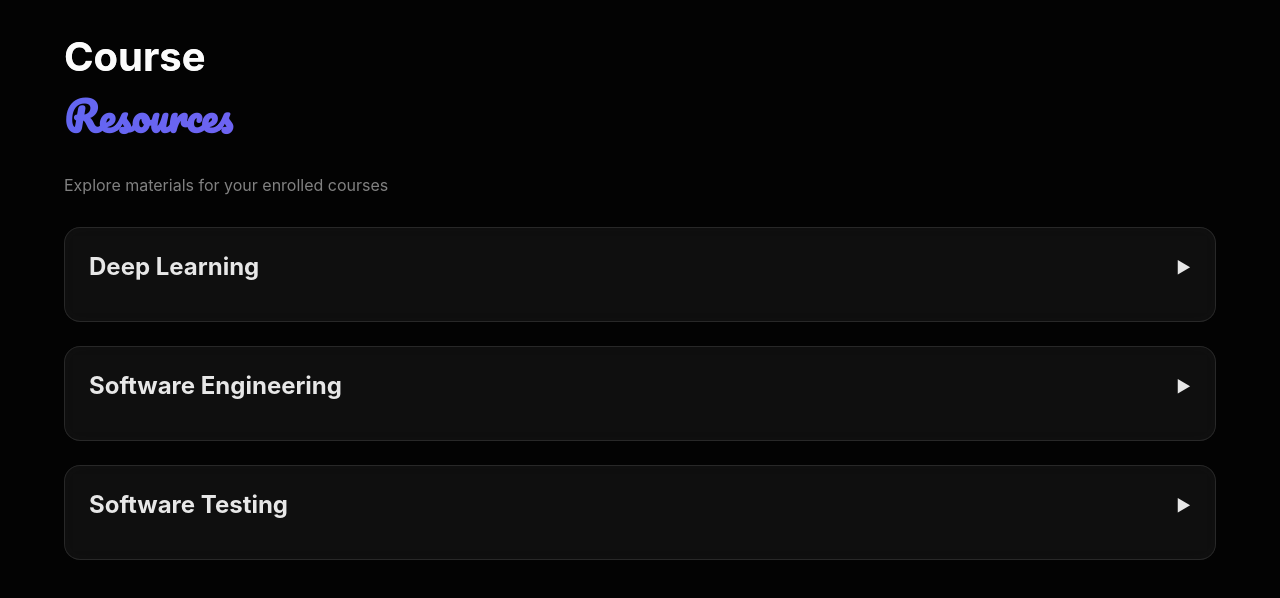
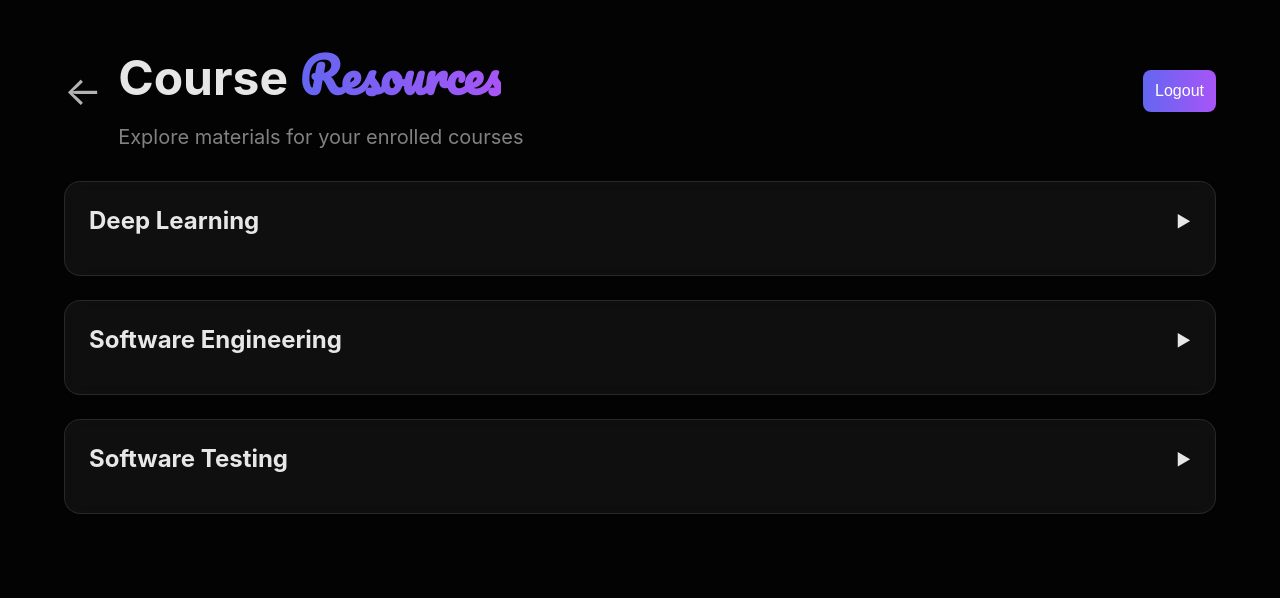
Before and after one commit to azeebneuron/soft-engg-project-jan-2025-se-Jan-31, a Vue app in the folder vue-project/: page /studentresources in a window 1280 px wide. Shown: the top 598 px of the page. Built offline with nearby package versions, Linux system fonts and the light colour scheme.

Commit message:
logout button and back to home button added

```diff
--- a/vue-project/src/views/AdminDashboard.vue
+++ b/vue-project/src/views/AdminDashboard.vue
@@ -2,13 +2,16 @@
   <div :class="isDarkMode ? 'dark-mode' : 'light-mode'" class="dashboard-container">
     <div class="dashboard-content">
       <!-- Welcome Section -->
-      <header class="dashboard-header">
+      <div class="header-content">
+        <div class="title-section">
           <h1 class="dashboard-title">
             <span class="title-regular">Welcome,</span>
             <span class="title-fancy">Admin</span>
           </h1>
           <p class="dashboard-subtitle">Manage your institution efficiently</p>
-      </header>
+        </div>
+        <button @click="logoutUser" class="primary-btn">Logout</button>
+      </div>
 
       <!-- Quick Stats -->
       <div class="stats-grid">
@@ -193,6 +196,13 @@ export default {
     }
   },
   methods: {
+    logoutUser() {
+      // Remove the authentication token
+      localStorage.removeItem("authToken");
+
+      // Redirect to sign-in page with a success message
+      this.$router.push({ path: "/signin", query: { message: "logged_out" } });
+    },
     async fetchUsers() {
       try {
         const response = await axios.get('http://127.0.0.1:3000/api/users', {
@@ -292,6 +302,26 @@ export default {
 </script>
 
 <style scoped>
+.header-content {
+  display: flex;
+  align-items: center;
+  max-width: 100%;
+  margin: auto;
+  margin-bottom: 2rem;
+}
+.title-section {
+  flex-grow: 1;
+}
+.primary-btn {
+  background-image: linear-gradient(to right, rgb(99,102,241), rgb(168,85,247));
+  color: white;
+  border-radius: 0.5rem;
+  padding: 0.75rem;
+  border: none;
+  cursor: pointer;
+  font-size: 1rem;
+  transition: opacity 0.3s ease;
+}
 .dashboard-container {
   min-height: 100vh;
   padding: 2rem 4rem;
--- a/vue-project/src/views/CourseMan.vue
+++ b/vue-project/src/views/CourseMan.vue
@@ -2,13 +2,25 @@
     <div :class="isDarkMode ? 'dark-mode' : 'light-mode'" class="dashboard-container">
       <div class="dashboard-content">
         <!-- Welcome Section -->
-        <header class="dashboard-header">
+        <div class="header-content">
+          <!-- Back to Dashboard Button -->
+          <router-link :to="isAuthenticated ? '/instructor' : '/signin'" class="back-arrow">
+            <span class="back-icon">&#8592;</span>
+          </router-link>
+
+          <!-- Title and Subtitle -->
+          <div class="title-section">
             <h1 class="dashboard-title">
               <span class="title-regular">Welcome,</span>
               <span class="title-fancy">Instructor</span>
             </h1>
             <p class="dashboard-subtitle">Manage courses and resources efficiently </p>
-        </header>
+          </div>
+
+          <!-- Right: Logout Button -->
+          <button @click="logoutUser" class="primary-btn">Logout</button>
+
+        </div>
 
         <!-- Course Management -->
         <div class="dashboard-card course-management-card">
@@ -85,6 +97,13 @@
       this.fetchCourses();
     },
     methods: {
+      logoutUser() {
+      // Remove the authentication token
+      localStorage.removeItem("authToken");
+
+      // Redirect to sign-in page with a success message
+      this.$router.push({ path: "/signin", query: { message: "logged_out" } });
+    },
       // Create a constant for the authorization token
       getAuthToken() {
         const token = localStorage.getItem('authToken');
@@ -173,11 +192,60 @@
             alert('Failed to delete resource. Please try again.');
           });
       }
+    },
+    computed: {
+      isAuthenticated() {
+        return !!localStorage.getItem('authToken'); // Checks if the auth token exists
       }
+    },
   }
 </script>
 
 <style scoped>
+  .header-content {
+    display: flex;
+    align-items: center;
+    max-width: 100%;
+    margin: auto;
+    margin-bottom: 2rem;
+    /* padding-left: 7.5rem; Add this line to align with the cards */
+  }
+
+  .back-arrow {
+    color: rgba(255, 255, 255, 0.7);
+    text-decoration: none;
+    display: flex;
+    align-items: center;
+    font-size: 2.5rem;
+    margin-right: 1rem;
+    transition: color 0.3s ease;
+  }
+
+  .back-arrow:hover {
+    color: rgba(255, 255, 255, 1);
+  }
+
+  .back-icon {
+    margin-right: 0;
+  }
+
+  .title-section {
+    flex-grow: 1;
+  }
+  .primary-btn {
+    background-image: linear-gradient(to right, rgb(99,102,241), rgb(168,85,247));
+    color: white;
+    border-radius: 0.5rem;
+    padding: 0.75rem;
+    border: none;
+    cursor: pointer;
+    font-size: 1rem;
+    transition: opacity 0.3s ease;
+  }
+
+  .primary-btn:hover {
+    opacity: 0.8;
+  }
   .dashboard-container {
     min-height: 100vh;
     padding: 2rem;
--- a/vue-project/src/views/DeadlineSection.vue
+++ b/vue-project/src/views/DeadlineSection.vue
@@ -3,7 +3,7 @@
     <!-- Header Section -->
     <div class="header-content">
       <!-- Back to Dashboard Button -->
-      <router-link to="/" class="back-arrow">
+      <router-link :to="isAuthenticated ? '/dashboard' : '/signin'" class="back-arrow">
         <span class="back-icon">&#8592;</span>
       </router-link>
 
@@ -14,6 +14,10 @@
         </h1>
         <p class="subtitle">Stay on top of your tasks and never miss a deadline</p>
       </div>
+
+      <!-- Right: Logout Button -->
+      <button @click="logoutUser" class="primary-btn">Logout</button>
+
     </div>
 
     <!-- Main Content -->
@@ -87,6 +91,13 @@ export default {
     };
   },
   methods: {
+    logoutUser() {
+      // Remove the authentication token
+      localStorage.removeItem("authToken");
+
+      // Redirect to sign-in page with a success message
+      this.$router.push({ path: "/signin", query: { message: "logged_out" } });
+    },
     // Fetch user's courses
     async fetchCourses() {
       try {
@@ -218,6 +229,11 @@ export default {
       return `${year}-${month}-${day}`;
     }
   },
+  computed: {
+    isAuthenticated() {
+      return !!localStorage.getItem('authToken'); // Checks if the auth token exists
+    }
+  },
   created() {
     // Set initial date and fetch data when component is created
     this.newDeadline.date = this.getCurrentDate();
@@ -240,8 +256,10 @@ export default {
 .header-content {
   display: flex;
   align-items: center;
+  max-width: 80%;
+  margin: auto;
   margin-bottom: 2rem;
-  padding-left: 3.5rem; /* Add this line to align with the cards */
+  /* padding-left: 7.5rem; Add this line to align with the cards */
 }
 
 .back-arrow {
@@ -286,7 +304,7 @@ export default {
 .dashboard-content {
   display: flex;
   gap: 2rem;
-  max-width: 1200px;
+  max-width: 80%;
   margin: auto;
 }
 
--- a/vue-project/src/views/FeedbackForm.vue
+++ b/vue-project/src/views/FeedbackForm.vue
@@ -4,7 +4,7 @@
       <!-- Header Section -->
       <div class="header-content">
         <!-- Back to Dashboard Button -->
-        <router-link to="/" class="back-arrow">
+        <router-link :to="isAuthenticated ? '/dashboard' : '/signin'" class="back-arrow">
           <span class="back-icon">&#8592;</span>
         </router-link>
 
@@ -15,6 +15,10 @@
           </h1>
           <p class="subtitle">"We all need people who will give us feedback. That's how we improve." — Bill Gates</p>
         </div>
+
+        <!-- Right: Logout Button -->
+        <button @click="logoutUser" class="primary-btn">Logout</button>
+
       </div>
 
       <!-- Main Content -->
@@ -132,6 +136,13 @@ export default {
         this.newFeedback.attachment = file;
       }
     },
+    logoutUser() {
+      // Remove the authentication token
+      localStorage.removeItem("authToken");
+
+      // Redirect to sign-in page with a success message
+      this.$router.push({ path: "/signin", query: { message: "logged_out" } });
+    },
     async submitFeedback() {
       try {
         this.isSubmitting = true;
@@ -209,7 +220,7 @@ export default {
       try {
         const token = localStorage.getItem('authToken');
 
-        const response = await axios.get('/student/instructors', {
+        const response = await axios.get('/instructors', {
           headers: {
             'Authorization': token
           }
@@ -246,6 +257,11 @@ export default {
       return new Date(dateString).toLocaleDateString(undefined, options);
     },
   },
+  computed: {
+    isAuthenticated() {
+      return !!localStorage.getItem('authToken'); // Checks if the auth token exists
+    }
+  },
   mounted() {
     this.fetchFeedbacks();
     this.fetchInstructors();
@@ -268,8 +284,10 @@ export default {
 .header-content {
   display: flex;
   align-items: center;
+  max-width: 80%;
+  margin: auto;
   margin-bottom: 2rem;
-  padding-left: 7.5rem; /* Add this line to align with the cards */
+  /* padding-left: 7.5rem; Add this line to align with the cards */
 }
 
 .back-arrow {
--- a/vue-project/src/views/InstructorDashboard.vue
+++ b/vue-project/src/views/InstructorDashboard.vue
@@ -2,13 +2,16 @@
   <div :class="isDarkMode ? 'dark-mode' : 'light-mode'" class="dashboard-container">
     <div class="dashboard-content">
       <!-- Welcome Section -->
-      <header class="dashboard-header">
-        <h1 class="dashboard-title">
-          <span class="title-regular">Welcome back,</span>
-          <span class="title-fancy">Mr. {{ instructorName }}</span>
-        </h1>
-        <p class="dashboard-subtitle">Teaching Excellence Dashboard</p>
-      </header>
+      <div class="header-content">
+        <div class="title-section">
+          <h1 class="dashboard-title">
+            <span class="title-regular">Welcome back,</span>
+            <span class="title-fancy">Mr. {{ instructorName }}</span>
+          </h1>
+          <p class="dashboard-subtitle">Teaching Excellence Dashboard</p>
+        </div>
+        <button @click="logoutUser" class="primary-btn">Logout</button>
+      </div>
 
       <!-- Quick Stats -->
       <div class="stats-grid">
@@ -193,6 +196,13 @@ export default {
     this.fetchRecentFeedback();
   },
   methods: {
+    logoutUser() {
+      // Remove the authentication token
+      localStorage.removeItem("authToken");
+
+      // Redirect to sign-in page with a success message
+      this.$router.push({ path: "/signin", query: { message: "logged_out" } });
+    },
     async fetchDashboardData() {
       try {
         const token = localStorage.getItem('authToken');
@@ -275,6 +285,26 @@ export default {
 </script>
 
 <style scoped>
+.header-content {
+  display: flex;
+  align-items: center;
+  max-width: 100%;
+  margin: auto;
+  margin-bottom: 2rem;
+}
+.title-section {
+  flex-grow: 1;
+}
+.primary-btn {
+  background-image: linear-gradient(to right, rgb(99,102,241), rgb(168,85,247));
+  color: white;
+  border-radius: 0.5rem;
+  padding: 0.75rem;
+  border: none;
+  cursor: pointer;
+  font-size: 1rem;
+  transition: opacity 0.3s ease;
+}
 .dashboard-container {
   min-height: 100vh;
   padding: 2rem;
--- a/vue-project/src/views/InstructorFeedback.vue
+++ b/vue-project/src/views/InstructorFeedback.vue
@@ -1,20 +1,32 @@
 <template>
   <div :class="isDarkMode ? 'dark-mode' : 'light-mode'" class="dashboard-container">
-    <div class="dashboard-content">
+    <div class="feedbacks-container">
       <!-- Main Header -->
-      <header class="dashboard-header">
+      <div class="header-content">
         <!-- Theme Toggle Button -->
         <button @click="toggleTheme" class="theme-toggle">
           <span v-if="isDarkMode" class="theme-icon">🌞</span>
           <span v-else class="theme-icon">🌙</span>
           {{ isDarkMode ? 'Light Mode' : 'Dark Mode' }}
         </button>
+
+        <!-- Back to Dashboard Button -->
+        <router-link :to="isAuthenticated ? '/instructor' : '/signin'" class="back-arrow">
+          <span class="back-icon">&#8592;</span>
+        </router-link>
+
+        <!-- Title and Subtitle -->
+        <div class="title-section">
           <h1 class="dashboard-title">
             <span class="title-regular">Student</span>
             <span class="title-fancy">Feedback</span>
           </h1>
           <p class="dashboard-subtitle">Review and respond to student submissions</p>
-      </header>
+        </div>
+
+        <!-- Right: Logout Button -->
+        <button @click="logoutUser" class="primary-btn">Logout</button>
+      </div>
 
       <!-- Main Grid Layout -->
       <div class="feedback-layout">
@@ -118,6 +130,13 @@ created() {
   this.fetchFeedback();
 },
 methods: {
+  logoutUser() {
+      // Remove the authentication token
+      localStorage.removeItem("authToken");
+
+      // Redirect to sign-in page with a success message
+      this.$router.push({ path: "/signin", query: { message: "logged_out" } });
+    },
   async fetchFeedback() {
     this.loading = true;
     this.error = null;
@@ -162,12 +181,71 @@ methods: {
     // Save the preference to localStorage
     localStorage.setItem('darkMode', JSON.stringify(this.isDarkMode));
   }
+},
+computed: {
+    isAuthenticated() {
+      return !!localStorage.getItem('authToken'); // Checks if the auth token exists
     }
+  },
 }
 </script>
 
 
 <style scoped>
+  .feedbacks-container {
+    min-height: 100vh;
+    padding: 2rem;
+    background-color: #030303;
+    background-size: cover;
+    font-family: -apple-system, BlinkMacSystemFont, 'Segoe UI', Roboto, sans-serif;
+    color: rgba(255, 255, 255, 0.9);
+  }
+
+  .header-content {
+    display: flex;
+    align-items: center;
+    max-width: 92%;
+    margin: auto;
+    margin-bottom: 2rem;
+    /* padding-left: 7.5rem; Add this line to align with the cards */
+  }
+
+  .back-arrow {
+    color: rgba(255, 255, 255, 0.7);
+    text-decoration: none;
+    display: flex;
+    align-items: center;
+    font-size: 2.5rem;
+    margin-right: 1rem;
+    transition: color 0.3s ease;
+  }
+
+  .back-arrow:hover {
+    color: rgba(255, 255, 255, 1);
+  }
+
+  .back-icon {
+    margin-right: 0;
+  }
+
+  .title-section {
+    flex-grow: 1;
+  }
+  .primary-btn {
+    background-image: linear-gradient(to right, rgb(99,102,241), rgb(168,85,247));
+    color: white;
+    border-radius: 0.5rem;
+    padding: 0.75rem;
+    border: none;
+    cursor: pointer;
+    font-size: 1rem;
+    transition: opacity 0.3s ease;
+  }
+
+  .primary-btn:hover {
+    opacity: 0.8;
+  }
+
   .dashboard-container {
     min-height: 100vh;
     padding: 2rem;
--- a/vue-project/src/views/StudentDashboard.vue
+++ b/vue-project/src/views/StudentDashboard.vue
@@ -2,13 +2,19 @@
   <div :class="isDarkMode ? 'dark-mode' : 'light-mode'" class="dashboard-container">
     <div class="dashboard-content">
       <!-- Welcome Section -->
-      <header class="dashboard-header">
-        <h1 class="dashboard-title">
-          <span class="title-regular">Welcome back,</span>
-          <span class="title-fancy">{{ studentName }}</span>
-        </h1>
-        <p class="dashboard-subtitle">Your learning journey continues</p>
-      </header>
+      <div class="header-content">
+        <!-- Title and Subtitle -->
+        <div class="title-section">
+          <h1 class="dashboard-title">
+            <span class="title-regular">Welcome back,</span>
+            <span class="title-fancy">{{ studentName }}</span>
+          </h1>
+          <p class="dashboard-subtitle">Your learning journey continues</p>
+        </div>
+
+        <!-- Right: Logout Button -->
+        <button @click="logoutUser" class="primary-btn">Logout</button>
+      </div>
 
       <!-- Quick Stats -->
       <div class="stats-grid">
@@ -327,6 +333,13 @@ export default {
     this.fetchDeadlines();
   },
   methods: {
+    logoutUser() {
+      // Remove the authentication token
+      localStorage.removeItem("authToken");
+
+      // Redirect to sign-in page with a success message
+      this.$router.push({ path: "/signin", query: { message: "logged_out" } });
+    },
     fetchDeadlines() {
       this.isLoadingDeadlines = true;
       this.deadlineError = null;
@@ -427,6 +440,14 @@ export default {
   font-family: -apple-system, BlinkMacSystemFont, 'Segoe UI', Roboto, sans-serif;
 }
 
+.header-content {
+  display: flex;
+  align-items: center;
+  max-width: 100%;
+  margin: auto;
+  margin-bottom: 2rem;
+}
+
 .dashboard-content {
   position: relative;
   z-index: 10;
@@ -441,6 +462,9 @@ export default {
 .dashboard-title {
   font-size: clamp(1.5rem, 4vw, 2.5rem);
   margin-bottom: 0.5rem;
+}
+.title-section {
+  flex-grow: 1;
 }
 
 .title-regular {
@@ -457,6 +481,16 @@ export default {
 .dashboard-subtitle {
   color: var(--text-secondary-dark);
   font-size: 1rem;
+}
+.primary-btn {
+  background-image: linear-gradient(to right, rgb(99,102,241), rgb(168,85,247));
+  color: white;
+  border-radius: 0.5rem;
+  padding: 0.75rem;
+  border: none;
+  cursor: pointer;
+  font-size: 1rem;
+  transition: opacity 0.3s ease;
 }
 
 /* Stats Grid */
--- a/vue-project/src/views/StudentResource.vue
+++ b/vue-project/src/views/StudentResource.vue
@@ -1,13 +1,24 @@
 <template>
   <div :class="isDarkMode ? 'dark-mode' : 'light-mode'" class="dashboard-container">
     <div class="dashboard-content">
-      <header class="dashboard-header">
-        <h1 class="dashboard-title">
-          <span class="title-regular">Course</span>
-          <span class="title-fancy">Resources</span>
-        </h1>
-        <p class="dashboard-subtitle">Explore materials for your enrolled courses</p>
-      </header>
+      <div class="header-content">
+        <!-- Back to Dashboard Button -->
+        <router-link :to="isAuthenticated ? '/dashboard' : '/signin'" class="back-arrow">
+          <span class="back-icon">&#8592;</span>
+        </router-link>
+
+        <!-- Title and Subtitle -->
+        <div class="title-section">
+          <h1 class="hero-title">
+            Course <span class="accent-text">Resources</span>
+          </h1>
+          <p class="subtitle">Explore materials for your enrolled courses</p>
+        </div>
+
+        <!-- Right: Logout Button -->
+        <button @click="logoutUser" class="primary-btn">Logout</button>
+
+      </div>
 
       <div class="course-resources">
         <div v-for="course in enrolledCourses" :key="course.id" class="dashboard-card">
@@ -64,13 +75,25 @@ export default {
     }
   },
   methods: {
+    logoutUser() {
+      // Remove the authentication token
+      localStorage.removeItem("authToken");
+
+      // Redirect to sign-in page with a success message
+      this.$router.push({ path: "/signin", query: { message: "logged_out" } });
+    },
     toggleCourse(courseId) {
       const course = this.enrolledCourses.find(c => c.id === courseId);
       if (course) {
         course.isOpen = !course.isOpen;
       }
     }
-  }
+  },
+  computed: {
+    isAuthenticated() {
+      return !!localStorage.getItem('authToken'); // Checks if the auth token exists
+    }
+  },
 }
 </script>
 
@@ -86,29 +109,64 @@ export default {
   margin: 0 auto;
 }
 
-.dashboard-header {
+.header-content {
+  display: flex;
+  align-items: center;
   margin-bottom: 2rem;
+  /*padding-left: .5rem; /* Add this line to align with the cards */
 }
 
-.dashboard-title {
-  font-size: clamp(1.5rem, 4vw, 2.5rem);
+.back-arrow {
+  color: rgba(255, 255, 255, 0.7);
+  text-decoration: none;
+  display: flex;
+  align-items: center;
+  font-size: 2.5rem;
+  margin-right: 1rem;
+  transition: color 0.3s ease;
+}
+
+.back-arrow:hover {
+  color: rgba(255, 255, 255, 1);
+}
+
+.back-icon {
+  margin-right: 0;
+}
+
+.title-section {
+  flex-grow: 1;
+}
+
+.hero-title {
+  font-size: clamp(2rem, 4vw, 3rem);
   margin-bottom: 0.5rem;
 }
 
-.title-regular {
-  color: var(--text-dark);
-}
-
-.title-fancy {
+.accent-text {
   font-family: 'Pacifico', cursive;
-  background: linear-gradient(to right, rgb(99, 102, 241), rgb(168, 85, 247));
+  background-image: linear-gradient(to right, rgb(99, 102, 241), rgb(168, 85, 247));
   -webkit-background-clip: text;
   color: transparent;
 }
 
-.dashboard-subtitle {
-  color: var(--text-secondary-dark);
+.subtitle {
+  font-size: clamp(1rem, 2vw, 1.25rem);
+  color: rgba(255, 255, 255, 0.5);
+}
+.primary-btn {
+  background-image: linear-gradient(to right, rgb(99,102,241), rgb(168,85,247));
+  color: white;
+  border-radius: 0.5rem;
+  padding: 0.75rem;
+  border: none;
+  cursor: pointer;
   font-size: 1rem;
+  transition: opacity 0.3s ease;
+}
+
+.primary-btn:hover {
+  opacity: 0.9;
 }
 
 .dashboard-card {
```
Also changed, not shown: 2 other files (tests, documents, lock files or other folders). Lines whose indentation alone changed are shown as unchanged.
